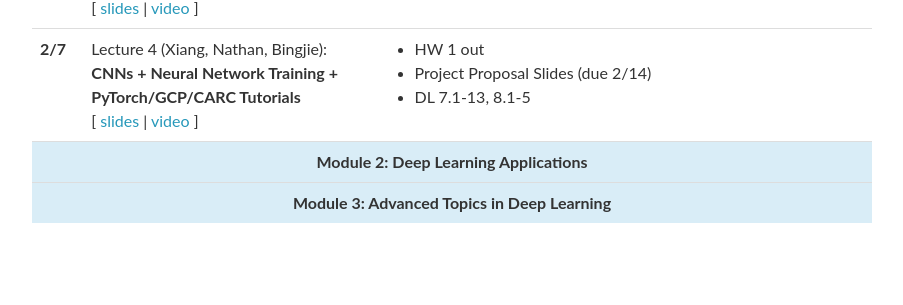
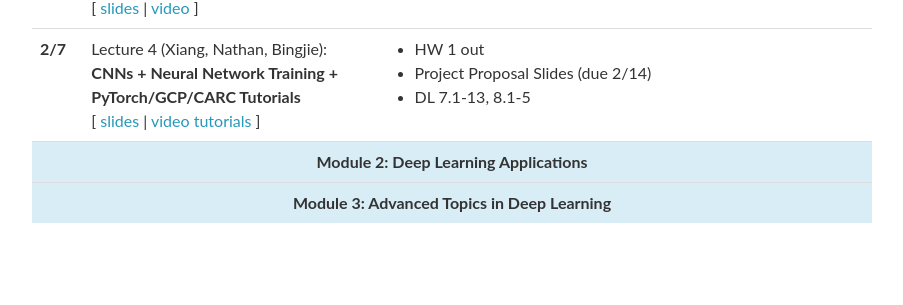
Before and after one commit to ndennler/csci566-spring2022.github.io, a Jekyll site: the page built from _pages/lectures.md, in a window 1280 px wide and 1077 px high. Shown: the part 534-839 px from the top of the window, without its empty margins (188-1091 px from the left). Built offline with Jekyll 4.4.1, drawn with Linux system fonts in a browser that asks for light colours; nearby versions of some CDN libraries; comment, search, counter and statistics services are not loaded.

Commit message:
Add 2/7 tutorials

```diff
--- a/_data/lectures.yml
+++ b/_data/lectures.yml
@@ -40,6 +40,7 @@
     <strong> CNNs + Neural Network Training + PyTorch/GCP/CARC Tutorials</strong>
   slides: "https://drive.google.com/file/d/1uacLC9VRKnGxiiplsFqPHhg83zDQzZ54/view?usp=sharing"
   video: "https://drive.google.com/file/d/1RUxusw3RXpKKFO1UcQuz1tUioY6HOTWD/view?usp=sharing"
+  tutorials: "https://drive.google.com/drive/folders/1Sfg8h3zTqZ5T-h3cjppkR3MwFK0Dow41?usp=sharing"
   homework:
     - HW 1 out
     - Project Proposal Slides (due 2/14)
--- a/_pages/lectures.md
+++ b/_pages/lectures.md
@@ -44,6 +44,9 @@ title: Schedule
             {% else %}
             | video
             {% endif %}
+            {% if lecture.tutorials %}
+              <a href="{{ lecture.tutorials }}" target="_blank">tutorials</a>
+            {% endif %}
         ]
     </td>
     <td>
```
